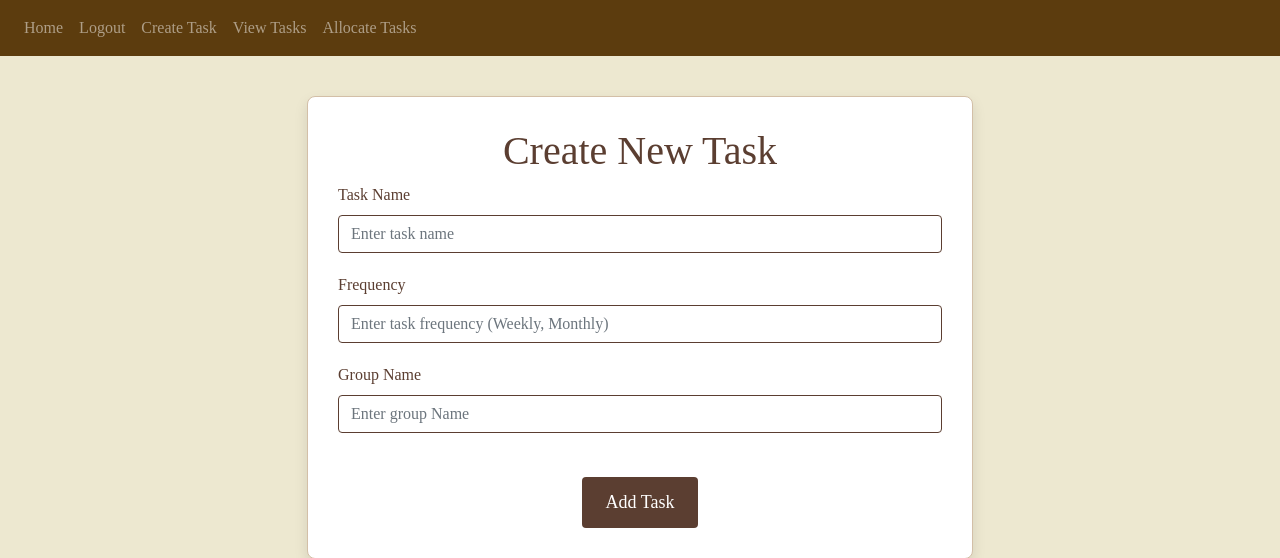
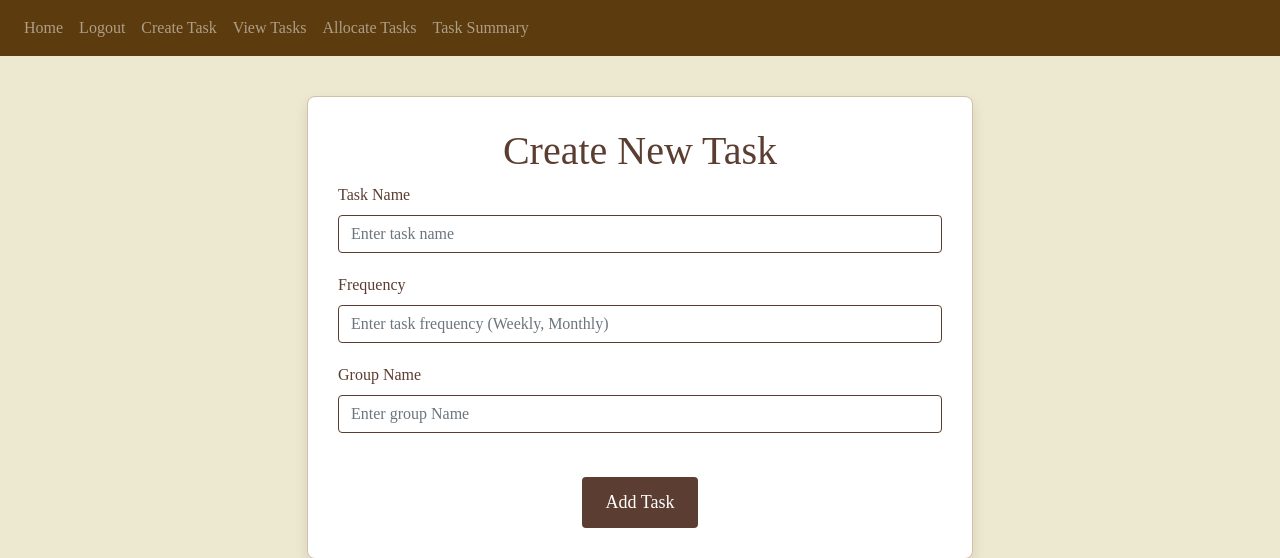
Before and after one commit to milapchu/Wit_Hackathon_2024, a Flask app: page /task/create_task in a window 1280 px wide. Shown: the top 558 px of the page. Run offline with Flask 3, Linux system fonts and the light colour scheme; a user stored in the database is signed in; some libraries are stand-ins or nearby versions.

Commit message:
Update base.html

```diff
--- a/website/templates/base.html
+++ b/website/templates/base.html
@@ -51,6 +51,8 @@
                 <a class="nav-item nav-link" id="create_task" href="{{url_for('task.create_task')}}">Create Task</a>
                 <a class="nav-item nav-link" id="view-tasks" href="{{ url_for('task.view_tasks') }}">View Tasks</a>
                 <a class="nav-item nav-link" id="allocate-task", href="{{url_for('task.allocate_tasks')}}">Allocate Tasks</a>
+                <a class="nav-item nav-link" id="task", href="{{url_for('task.task_summary')}}">Task Summary</a>
+
                 {% else %}
                 <a class="nav-item nav-link" id="login" href="/login">Login</a>
                 <a class="nav-item nav-link" id="signUp" href="/sign-up">Sign Up</a>
```
